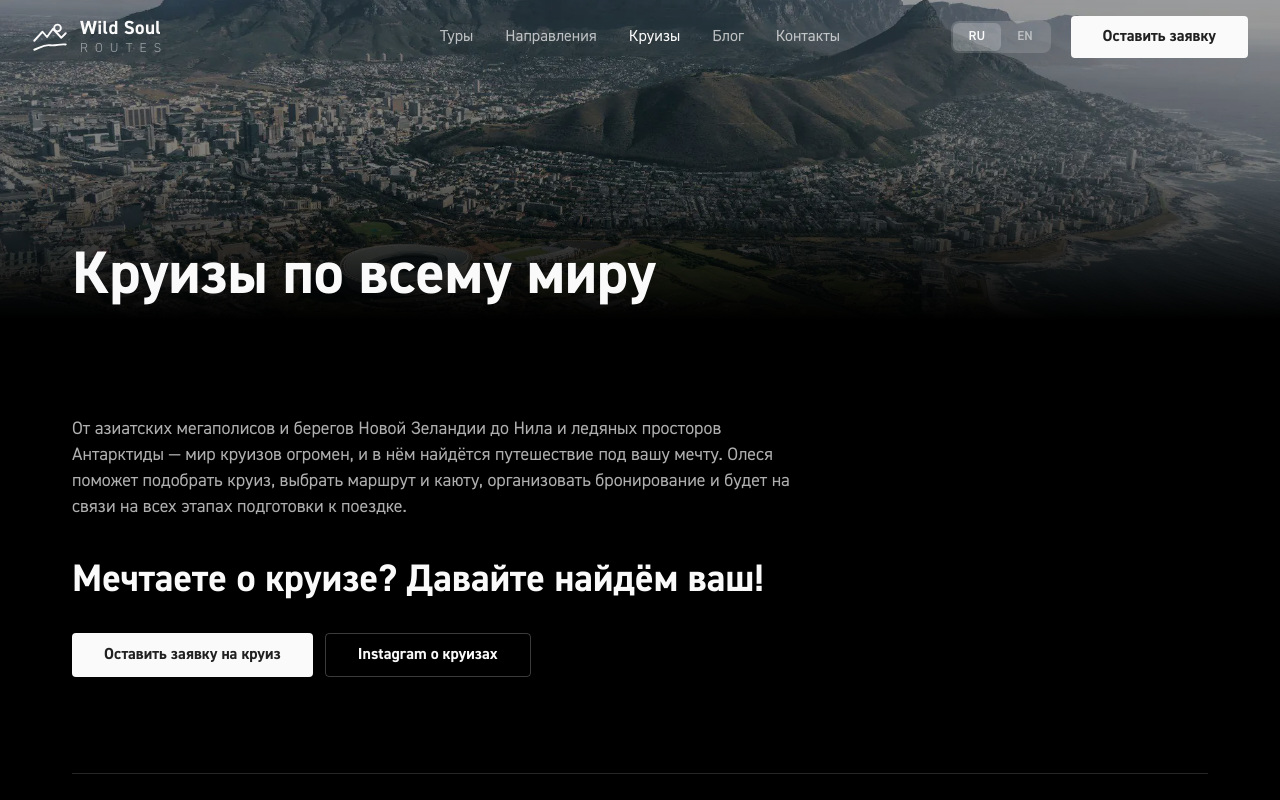
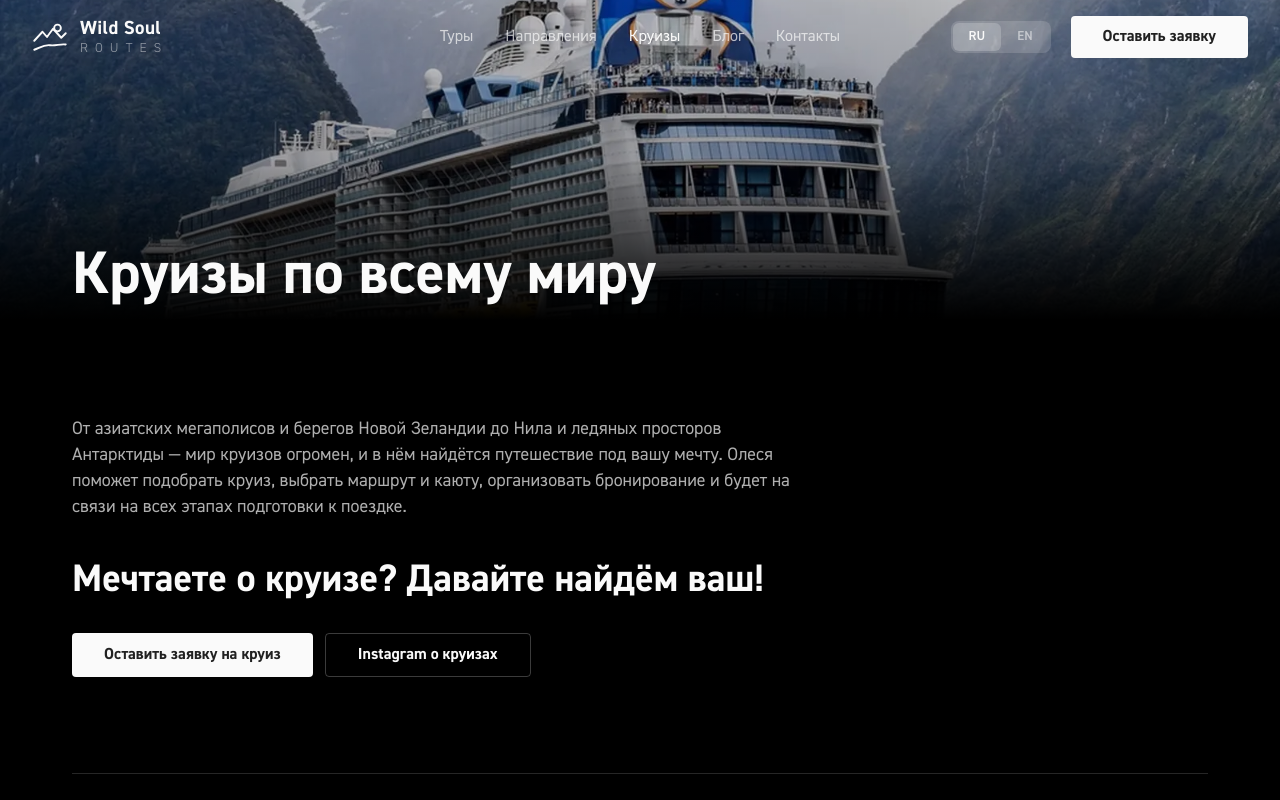
Before and after one commit to fifulina-uxui/wild-soul-routes, a React (Vite) app: page /cruises in a window 1280 px wide. Shown: the top 800 px of the page. Built offline with nearby package versions, Linux system fonts and the light colour scheme.

Commit message:
Cruises hero: CC0 cruise ship photo in Milford Sound (WebP 185KB)

```diff
--- a/src/pages/CruisesPage.tsx
+++ b/src/pages/CruisesPage.tsx
@@ -15,7 +15,7 @@ export default function CruisesPage() {
       {/* Полоса-hero */}
       <section className="relative flex h-[40vh] min-h-[300px] items-end overflow-hidden">
         <img
-          src={asset('images/tour-capetown.webp')}
+          src={asset('images/hero-cruises.webp')}
           alt={c.heading}
           fetchPriority="high"
           className="absolute inset-0 h-full w-full object-cover"
```
Also changed, not shown: public/images/hero-cruises.webp (added).
